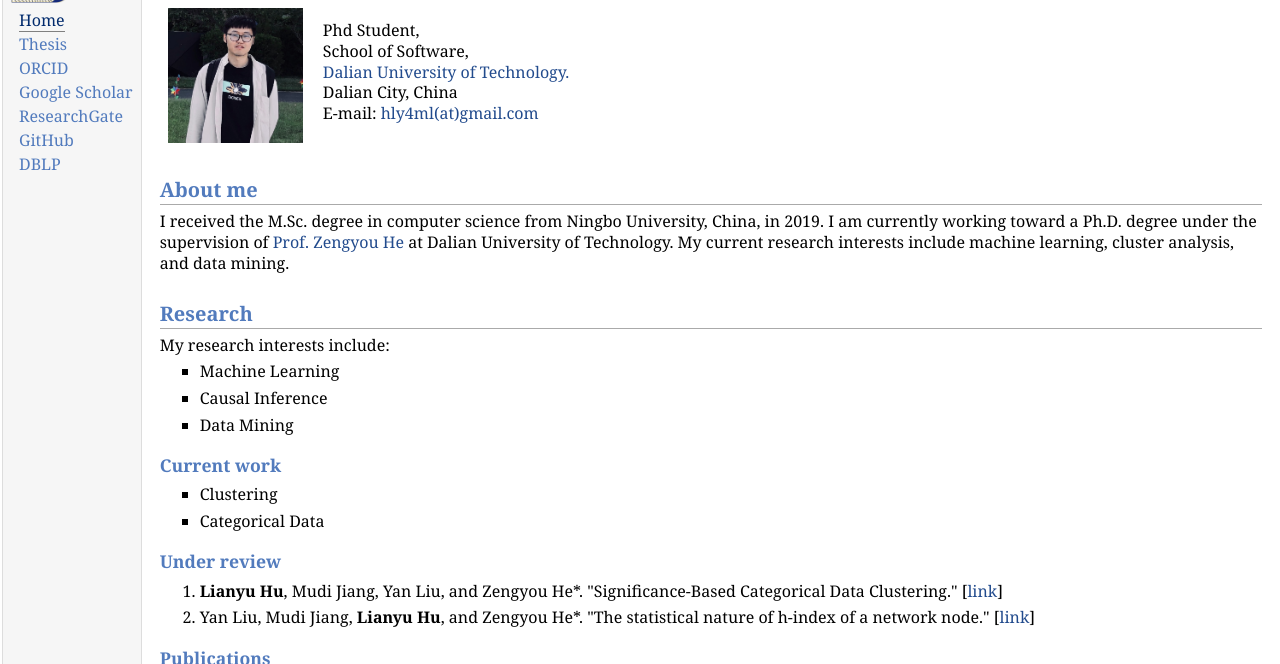
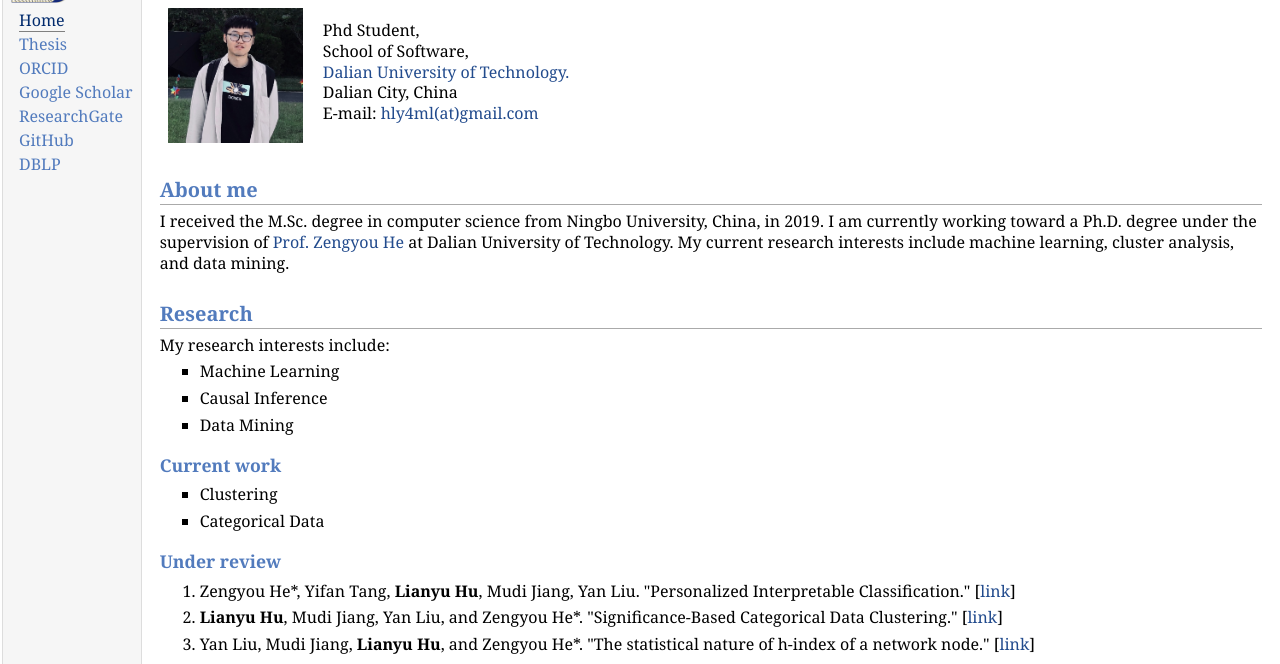
Before and after one commit to hulianyu/hulianyu.github.io, a plain HTML site: page index.html in a window 1280 px wide. Shown: the part 68-732 px from the top of the page. Drawn offline with Linux system fonts and the light colour scheme.

Commit message:
Update index.html

```diff
--- a/index.html
+++ b/index.html
@@ -55,6 +55,9 @@ E-mail: <a href="mailto:hly4ml@gmail.com">hly4ml(at)gmail.com</a></p>
 </ul>
 <h3>Under review</h3>
 <ol>
+  <li><p>Zengyou He*, Yifan Tang, <b>Lianyu Hu</b>, Mudi Jiang, Yan Liu. "Personalized Interpretable Classification." [<a href="
+https://arxiv.org/abs/2302.02528
+">link</a>]</p>
   <li><p><b>Lianyu Hu</b>, Mudi Jiang, Yan Liu, and Zengyou He*. "Significance-Based Categorical Data Clustering." [<a href="
 https://arxiv.org/abs/2211.03956
 ">link</a>]</p>
```
